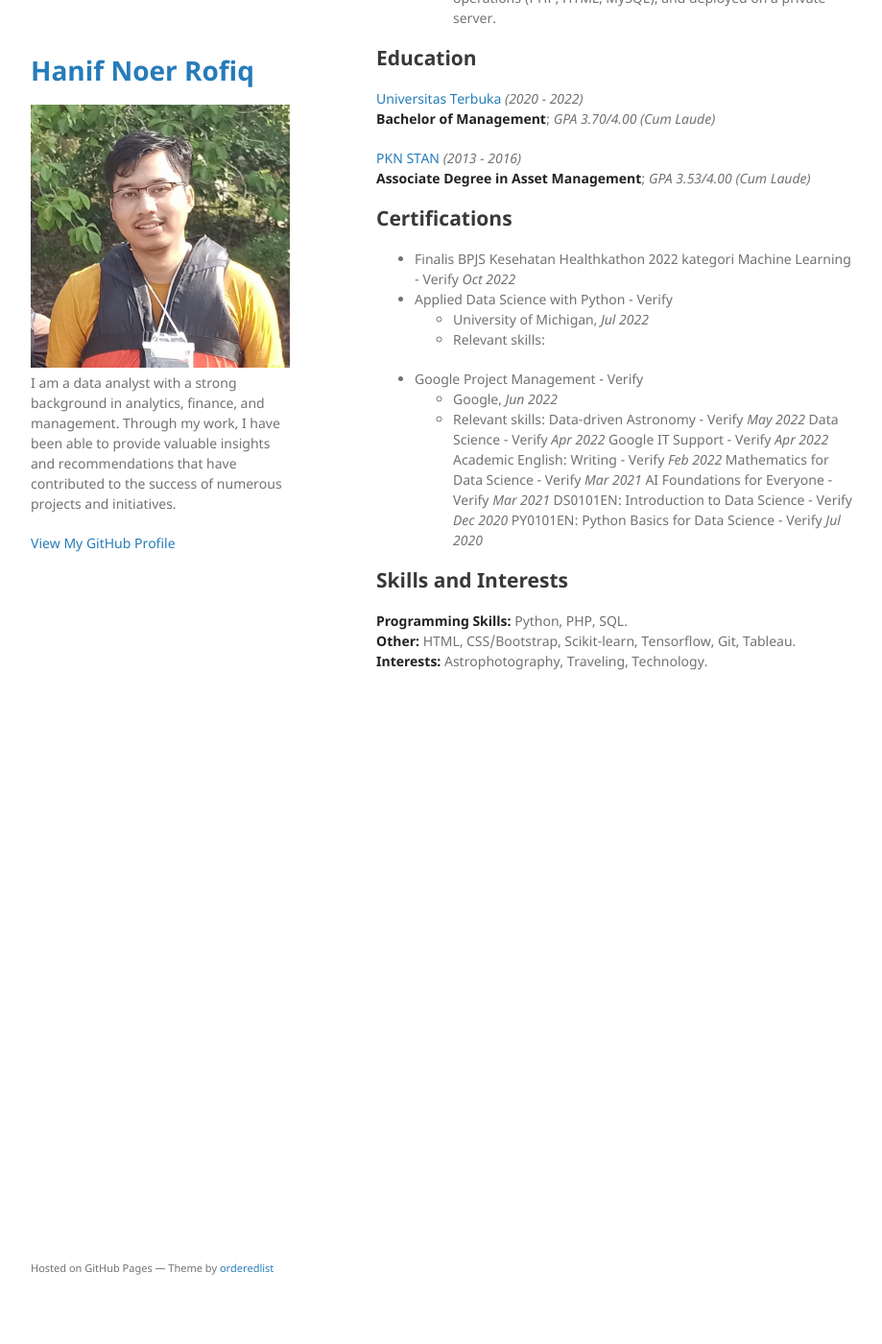
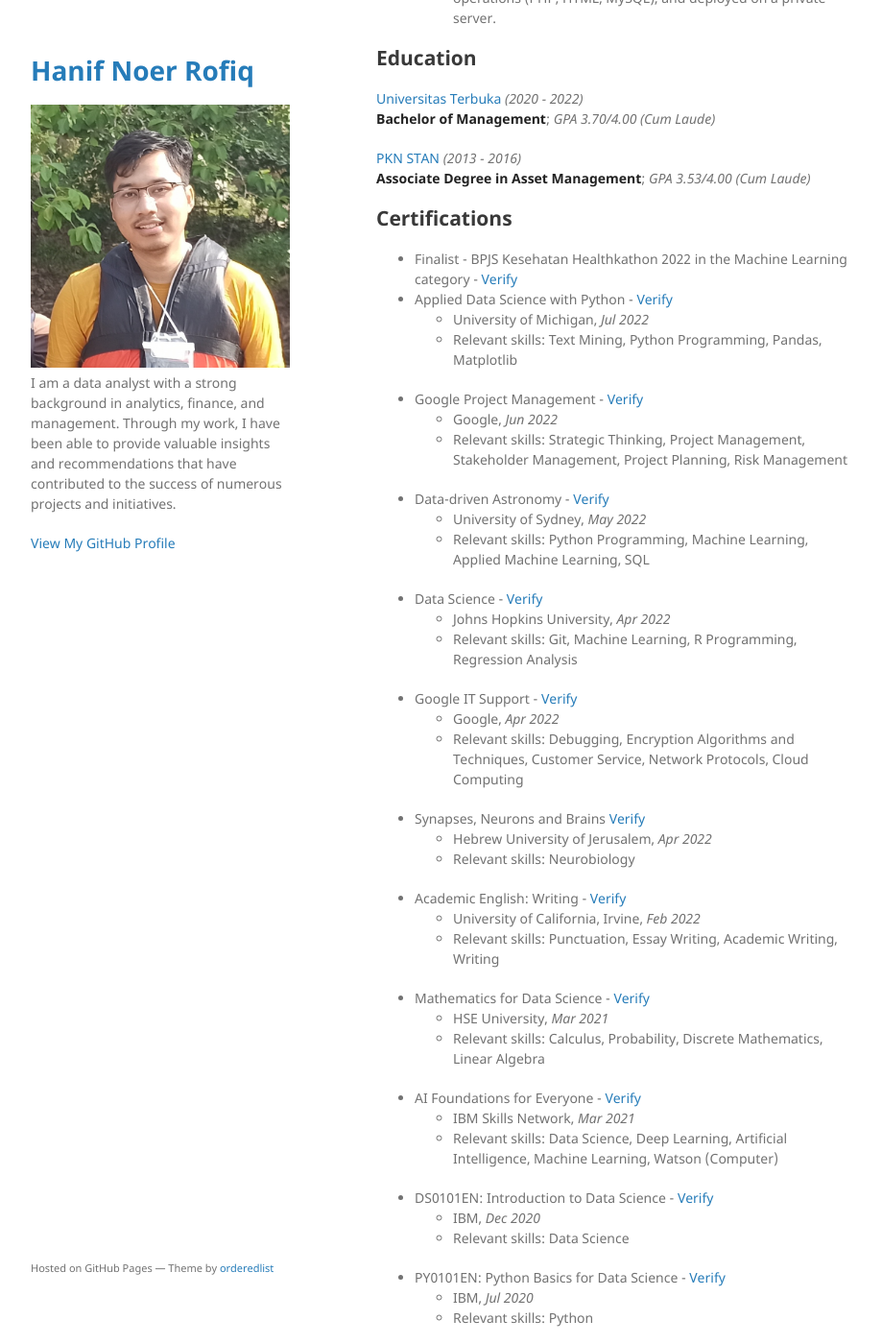
Before and after one commit to hanifnoerr/hanifnoerr.github.io, a Jekyll site: the page built from index.md, in a window 1280 px wide and 1400 px high, scrolled down 1815 px. Shown: the whole window at 96% size, without its empty margins (178-1097 px from the left). Built offline with Jekyll 4.4.1, drawn with Linux system fonts in a browser that asks for light colours; our own code applies the rules of GitHub Pages for plain Markdown files; before the commit the page ends 2584 px from its top, so only the background shows below that.

Commit message:
Update index.md

```diff
--- a/index.md
+++ b/index.md
@@ -55,21 +55,40 @@ auction and state receivables.
 **Associate Degree in Asset Management**; _GPA 3.53/4.00 (Cum Laude)_
 
 ## Certifications
-- Finalis BPJS Kesehatan Healthkathon 2022 kategori Machine Learning - Verify	_Oct 2022_
-- Applied Data Science with Python - Verify
+- Finalist - BPJS Kesehatan Healthkathon 2022 in the Machine Learning category - [Verify](https://drive.google.com/file/d/12rQrU3sx9DpBgVA7y23ydog5FOEMp8yb/view?usp=sharing)
+- Applied Data Science with Python - [Verify](https://www.coursera.org/account/accomplishments/specialization/XRAVP5F2ZH9V)
   - University of Michigan, _Jul 2022_
-  - Relevant skills:
-- Google Project Management - Verify
+  - Relevant skills: Text Mining, Python Programming, Pandas, Matplotlib
+- Google Project Management - [Verify](https://www.coursera.org/account/accomplishments/professional-cert/8E3J7AFXT59E)
   - Google, _Jun 2022_
-  - Relevant skills:
-Data-driven Astronomy - Verify	_May 2022_
-Data Science - Verify	_Apr 2022_
-Google IT Support - Verify	_Apr 2022_
-Academic English: Writing - Verify	_Feb 2022_
-Mathematics for Data Science - Verify	_Mar 2021_
-AI Foundations for Everyone - Verify	_Mar 2021_
-DS0101EN: Introduction to Data Science - Verify	_Dec 2020_
-PY0101EN: Python Basics for Data Science - Verify	_Jul 2020_
+  - Relevant skills: Strategic Thinking, Project Management, Stakeholder Management, Project Planning, Risk Management
+- Data-driven Astronomy - [Verify](https://www.coursera.org/account/accomplishments/verify/H6ZUZHYF95WH)
+  - University of Sydney, _May 2022_
+  - Relevant skills: Python Programming, Machine Learning, Applied Machine Learning, SQL
+- Data Science - [Verify](https://www.coursera.org/account/accomplishments/specialization/K7YFP34CL7JM)
+  - Johns Hopkins University, _Apr 2022_
+  - Relevant skills: Git, Machine Learning, R Programming, Regression Analysis
+- Google IT Support - [Verify](https://www.coursera.org/account/accomplishments/professional-cert/BZ8FRTM9JRCQ)
+  - Google, _Apr 2022_
+  - Relevant skills: Debugging, Encryption Algorithms and Techniques, Customer Service, Network Protocols, Cloud Computing
+- Synapses, Neurons and Brains [Verify](https://www.coursera.org/account/accomplishments/verify/VNJXHR6V72TG)
+  - Hebrew University of Jerusalem, _Apr 2022_
+  - Relevant skills: Neurobiology
+- Academic English: Writing - [Verify](https://www.coursera.org/account/accomplishments/specialization/PQCTQVPMGEHU)
+  - University of California, Irvine, _Feb 2022_
+  - Relevant skills: Punctuation, Essay Writing, Academic Writing, Writing
+- Mathematics for Data Science - [Verify](https://www.coursera.org/account/accomplishments/specialization/JP8MFGX9GB37)
+  - HSE University, _Mar 2021_
+  - Relevant skills: Calculus, Probability, Discrete Mathematics, Linear Algebra
+- AI Foundations for Everyone - [Verify](https://www.coursera.org/account/accomplishments/specialization/6QQJZRLWCTM7)
+  - IBM Skills Network, _Mar 2021_
+  - Relevant skills: Data Science, Deep Learning, Artificial Intelligence, Machine Learning, Watson (Computer)
+- DS0101EN: Introduction to Data Science - [Verify](https://courses.edx.org/certificates/0f361bc044574178bad5818e4d23b775)
+  - IBM, _Dec 2020_
+  - Relevant skills: Data Science
+- PY0101EN: Python Basics for Data Science - [Verify](https://courses.edx.org/certificates/870a58ef538c4ed4b231783117a0b2f0)
+  - IBM, _Jul 2020_
+  - Relevant skills: Python
 
 ## Skills and Interests
 **Programming Skills:** Python, PHP, SQL. <br>
```
